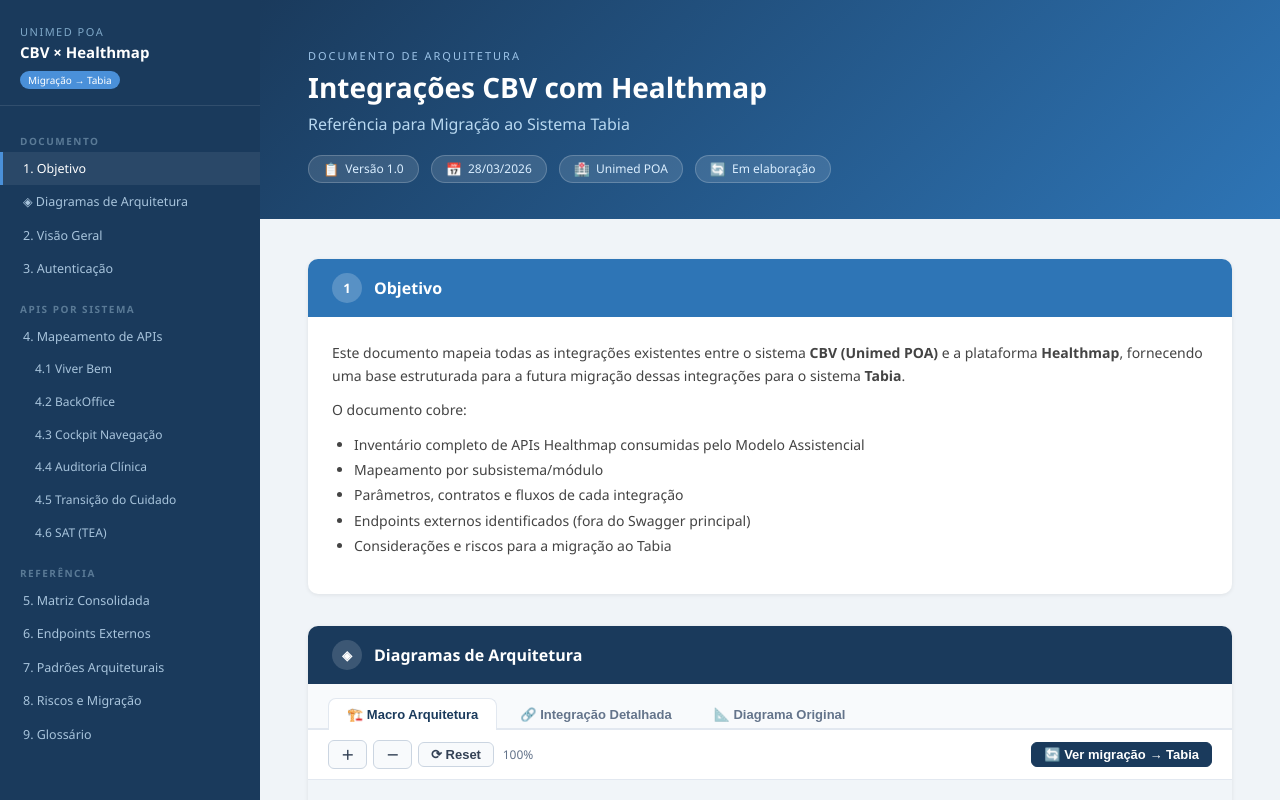
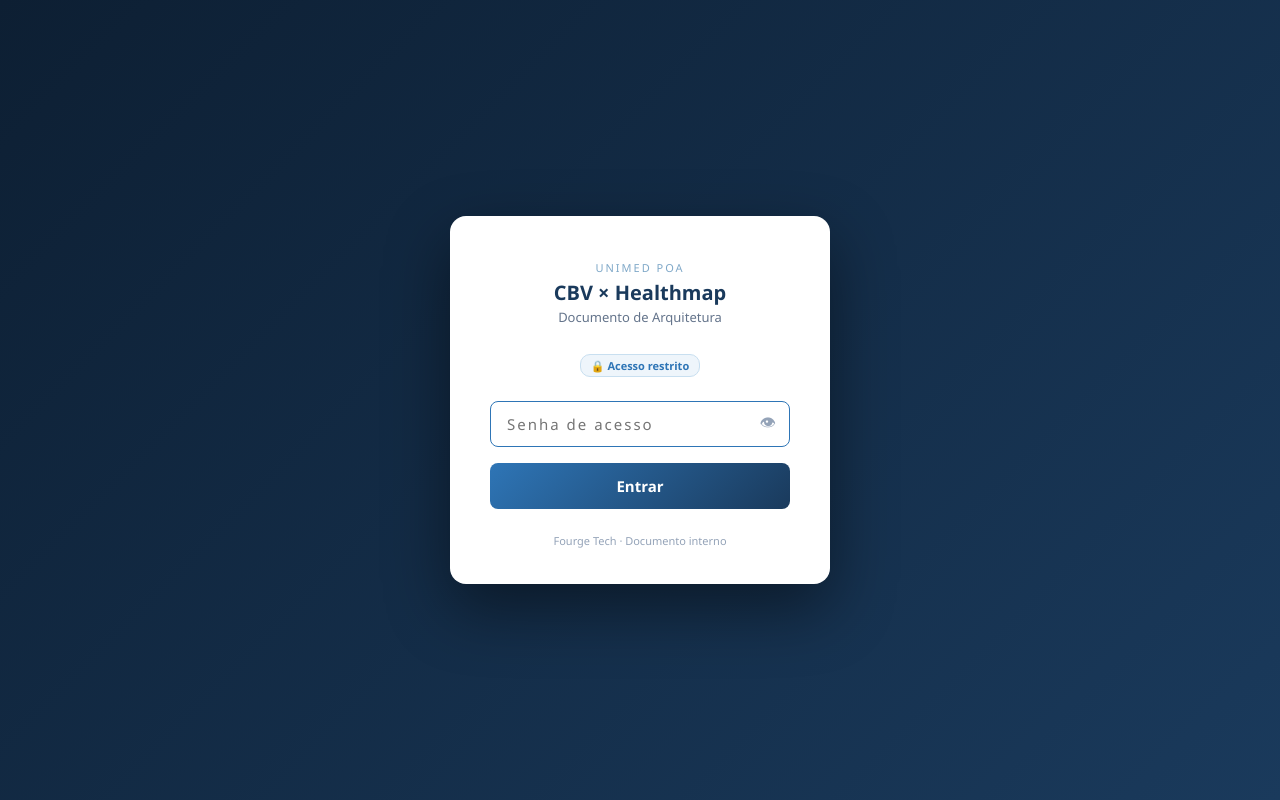
Before and after one commit to Fourge-Tech/arquitetura-healthmap, a plain HTML site: page index.html in a window 1280 px wide. Shown: the top 800 px of the page. Drawn offline with Linux system fonts and the light colour scheme.

Commit message:
feat: autenticacao por senha com SHA-256 — overlay de login seguro

```diff
--- a/index.html
+++ b/index.html
@@ -462,6 +462,78 @@
     }
     #scroll-top.visible { display: flex; }
 
+    /* ── AUTH OVERLAY ── */
+    #auth-overlay {
+      position: fixed; inset: 0; z-index: 99999;
+      background: linear-gradient(135deg, #0d1f33 0%, #1a3a5c 100%);
+      display: flex; align-items: center; justify-content: center;
+      transition: opacity .4s ease;
+    }
+    #auth-overlay.hide {
+      opacity: 0; pointer-events: none;
+    }
+    #auth-card {
+      background: #fff; border-radius: 16px;
+      padding: 44px 40px 36px;
+      width: 100%; max-width: 380px;
+      box-shadow: 0 24px 64px rgba(0,0,0,.45);
+      text-align: center;
+    }
+    #auth-card .auth-logo {
+      font-size: 11px; text-transform: uppercase; letter-spacing: 2px;
+      color: #7fa8c8; margin-bottom: 4px;
+    }
+    #auth-card .auth-title {
+      font-size: 20px; font-weight: 700; color: #1a3a5c;
+      margin-bottom: 2px;
+    }
+    #auth-card .auth-sub {
+      font-size: 13px; color: #64748b; margin-bottom: 28px;
+    }
+    #auth-card .auth-badge {
+      display: inline-block; background: #eef5fb; color: #2E75B6;
+      font-size: 11px; font-weight: 600; padding: 3px 10px;
+      border-radius: 10px; margin-bottom: 24px; border: 1px solid #c8dff0;
+    }
+    .auth-field {
+      position: relative; margin-bottom: 16px;
+    }
+    .auth-field input {
+      width: 100%; padding: 12px 44px 12px 16px;
+      border: 1.5px solid #d1dbe8; border-radius: 8px;
+      font-size: 15px; color: #1a3a5c; outline: none;
+      font-family: 'Segoe UI', Arial, sans-serif;
+      transition: border-color .2s;
+      letter-spacing: 2px;
+    }
+    .auth-field input:focus { border-color: #2E75B6; }
+    .auth-field input.err { border-color: #e24b4a; background: #fff5f5; }
+    .auth-field .eye-btn {
+      position: absolute; right: 12px; top: 50%; transform: translateY(-50%);
+      background: none; border: none; cursor: pointer; color: #94a3b8;
+      font-size: 16px; padding: 2px;
+    }
+    .auth-field .eye-btn:hover { color: #1a3a5c; }
+    #auth-submit {
+      width: 100%; padding: 13px;
+      background: linear-gradient(135deg, #2E75B6, #1a3a5c);
+      color: #fff; border: none; border-radius: 8px;
+      font-size: 15px; font-weight: 600; cursor: pointer;
+      transition: opacity .2s, transform .1s;
+      font-family: 'Segoe UI', Arial, sans-serif;
+    }
+    #auth-submit:hover { opacity: .9; }
+    #auth-submit:active { transform: scale(.98); }
+    #auth-submit:disabled { opacity: .6; cursor: not-allowed; }
+    #auth-error {
+      margin-top: 12px; font-size: 13px; color: #c0392b;
+      min-height: 18px; display: none;
+    }
+    #auth-error.show { display: block; }
+    #auth-card .auth-footer {
+      margin-top: 24px; font-size: 11px; color: #94a3b8;
+    }
+
     /* ══════════════════════════════════════
        DIAGRAM SECTION — dynamic multi-tab
     ══════════════════════════════════════ */
@@ -558,6 +630,25 @@
   </style>
 </head>
 <body>
+
+<!-- AUTH OVERLAY -->
+<div id="auth-overlay">
+  <div id="auth-card">
+    <div class="auth-logo">Unimed POA</div>
+    <div class="auth-title">CBV × Healthmap</div>
+    <div class="auth-sub">Documento de Arquitetura</div>
+    <div class="auth-badge">🔒 Acesso restrito</div>
+    <div class="auth-field">
+      <input type="password" id="auth-pw" placeholder="Senha de acesso"
+             autocomplete="current-password"
+             onkeydown="if(event.key==='Enter')doAuth()" />
+      <button class="eye-btn" type="button" onclick="toggleEye()" id="eye-btn" title="Mostrar/ocultar">👁</button>
+    </div>
+    <button id="auth-submit" onclick="doAuth()">Entrar</button>
+    <div id="auth-error">❌ Senha incorreta. Tente novamente.</div>
+    <div class="auth-footer">Fourge Tech · Documento interno</div>
+  </div>
+</div>
 
 <!-- SIDEBAR -->
 <aside id="sidebar">
@@ -1683,6 +1774,64 @@
   sections.forEach(s => observer.observe(s));
 
 /* ══════════════════════════════════════════════════════
+   AUTH — SHA-256 gate (senha nunca armazenada em texto)
+══════════════════════════════════════════════════════ */
+const _H = 'a618fc8fb2dcb8eec5c628538b908013ae140ac8ae7e6c3b11a6f5adad18e3b5';
+
+async function _sha256(str) {
+  const buf = await crypto.subtle.digest('SHA-256',
+    new TextEncoder().encode(str));
+  return Array.from(new Uint8Array(buf))
+    .map(b => b.toString(16).padStart(2,'0')).join('');
+}
+
+async function doAuth() {
+  const pw   = document.getElementById('auth-pw').value;
+  const btn  = document.getElementById('auth-submit');
+  const err  = document.getElementById('auth-error');
+  const inp  = document.getElementById('auth-pw');
+  if (!pw) { inp.classList.add('err'); inp.focus(); return; }
+  btn.disabled = true;
+  btn.textContent = '…';
+  const hash = await _sha256(pw);
+  if (hash === _H) {
+    sessionStorage.setItem('_a', '1');
+    const ov = document.getElementById('auth-overlay');
+    ov.classList.add('hide');
+    setTimeout(() => ov.remove(), 450);
+    document.body.style.overflow = '';
+  } else {
+    inp.classList.add('err');
+    err.classList.add('show');
+    inp.value = '';
+    inp.focus();
+    setTimeout(() => { inp.classList.remove('err'); err.classList.remove('show'); }, 2500);
+    btn.disabled = false;
+    btn.textContent = 'Entrar';
+  }
+}
+
+function toggleEye() {
+  const inp = document.getElementById('auth-pw');
+  const btn = document.getElementById('eye-btn');
+  const show = inp.type === 'password';
+  inp.type = show ? 'text' : 'password';
+  btn.textContent = show ? '🙈' : '👁';
+}
+
+// Check session on load — skip overlay if already authed this session
+(function checkAuth() {
+  if (sessionStorage.getItem('_a') === '1') {
+    const ov = document.getElementById('auth-overlay');
+    if (ov) ov.remove();
+    document.body.style.overflow = '';
+  } else {
+    document.body.style.overflow = 'hidden';
+    setTimeout(() => document.getElementById('auth-pw')?.focus(), 100);
+  }
+})();
+
+/* ══════════════════════════════════════════════════════
    DIAGRAM — multi-tab, zoom/pan, tooltips, migration mode
 ══════════════════════════════════════════════════════ */
 
```
